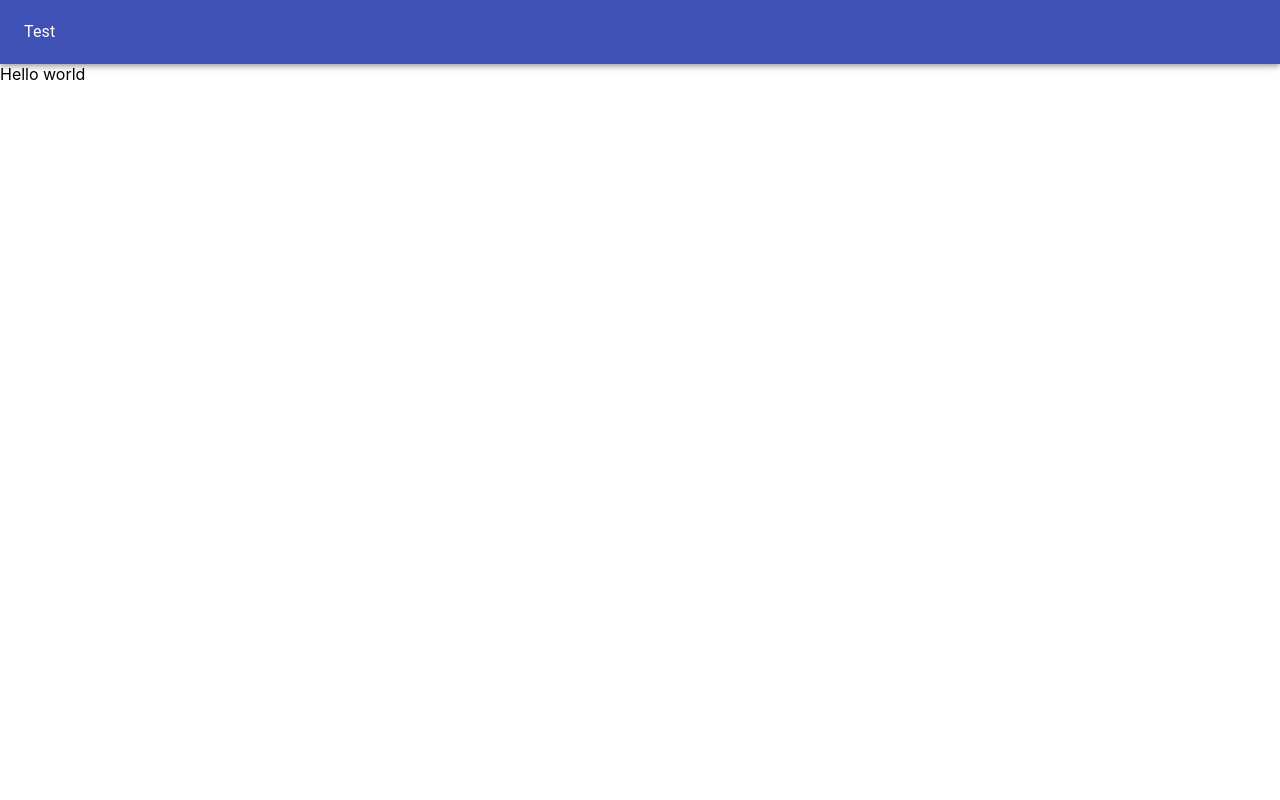
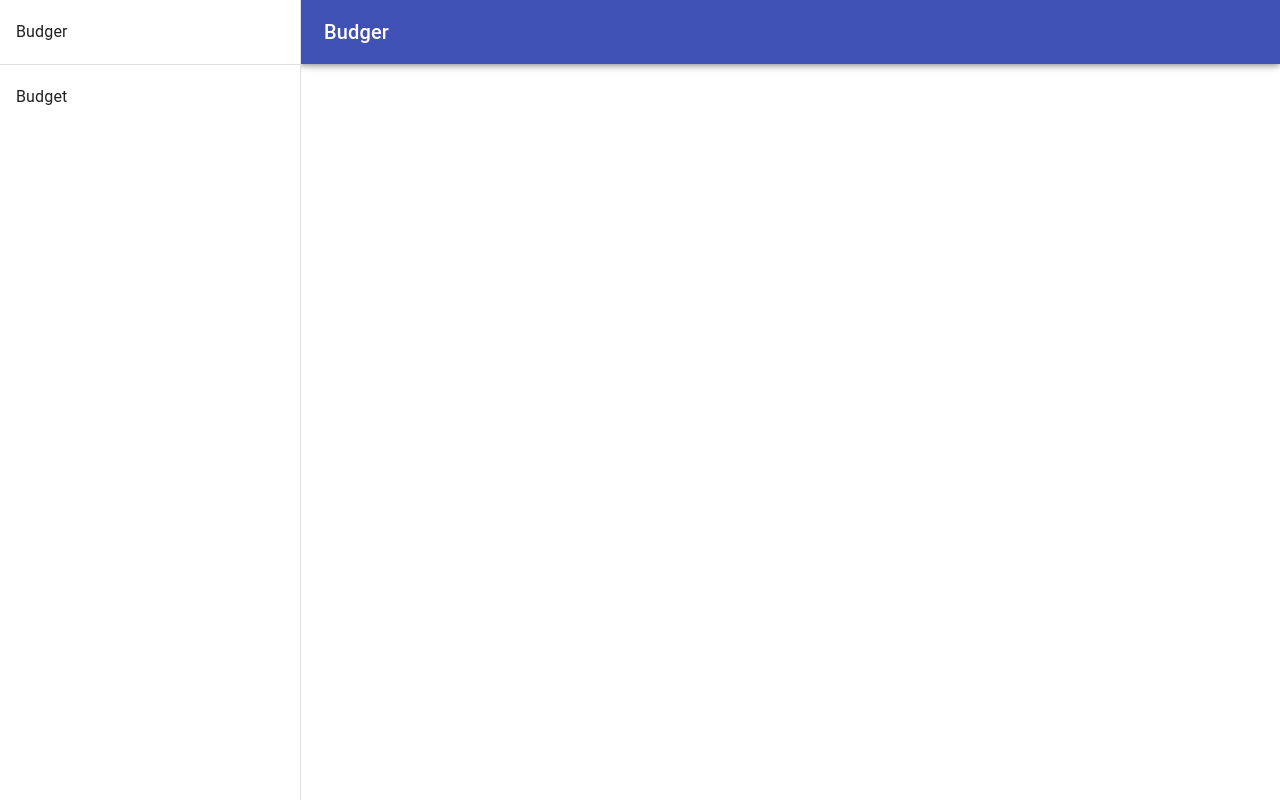
Before and after one commit to itscharlieliu/budger, a React (Create React App) app: page / in a window 1280 px wide. Built offline with nearby package versions, Linux system fonts and the light colour scheme; the HTML template or start-up script is replaced by a standard one.

Commit message:
Added navigation drawer

```diff
--- a/src/App.tsx
+++ b/src/App.tsx
@@ -1,6 +1,7 @@
 import React from "react";
 import Header from "./common/components/Header";
 import styled from "styled-components";
+import NavigationDrawer from "./common/components/NavigationDrawer";
 
 const AppContainer = styled.div`
     width: 100vw;
@@ -11,7 +12,7 @@ function App() {
     return (
         <AppContainer>
             <Header />
-      Hello world
+            <NavigationDrawer />
         </AppContainer>
     );
 }
--- a/src/common/components/Header.tsx
+++ b/src/common/components/Header.tsx
@@ -1,14 +1,23 @@
 import React from "react";
 import { AppBar, Toolbar, Typography } from "@material-ui/core";
+import styled from "styled-components";
+import { DRAWER_WIDTH_PX } from "./NavigationDrawer";
+
+const HeaderBar = styled(AppBar)`
+  && {
+    width: calc(100% - ${DRAWER_WIDTH_PX}px);
+    //margin-left: ${DRAWER_WIDTH_PX}px;
+  }
+`;
 
 const Header = (): JSX.Element => {
-  return (
-    <AppBar position="static">
-      <Toolbar>
-        <Typography>Test</Typography>
-      </Toolbar>
-    </AppBar>
-  );
+    return (
+        <HeaderBar position="fixed">
+            <Toolbar>
+                <Typography variant="h6">Budger</Typography>
+            </Toolbar>
+        </HeaderBar>
+    );
 };
 
 export default Header;
--- /dev/null
+++ b/src/common/components/NavigationDrawer.tsx
@@ -0,0 +1,29 @@
+import React from "react";
+import { Divider, Drawer, List, ListItem, ListItemText } from "@material-ui/core";
+import styled from "styled-components";
+
+export const DRAWER_WIDTH_PX = 300;
+
+const DrawerList = styled(List)`
+    width: ${DRAWER_WIDTH_PX}px;
+`;
+
+const NavigationDrawer = (): JSX.Element => {
+    return (
+        <Drawer variant="permanent">
+            <DrawerList>
+                <ListItem>
+                    <ListItemText primary="Budger" />
+                </ListItem>
+            </DrawerList>
+            <Divider />
+            <DrawerList>
+                <ListItem>
+                    <ListItemText primary="Budget" />
+                </ListItem>
+            </DrawerList>
+        </Drawer>
+    );
+};
+
+export default NavigationDrawer;
```
Also changed, not shown: 1 other file (tests, documents, lock files or other folders). Lines whose indentation alone changed are shown as unchanged.
